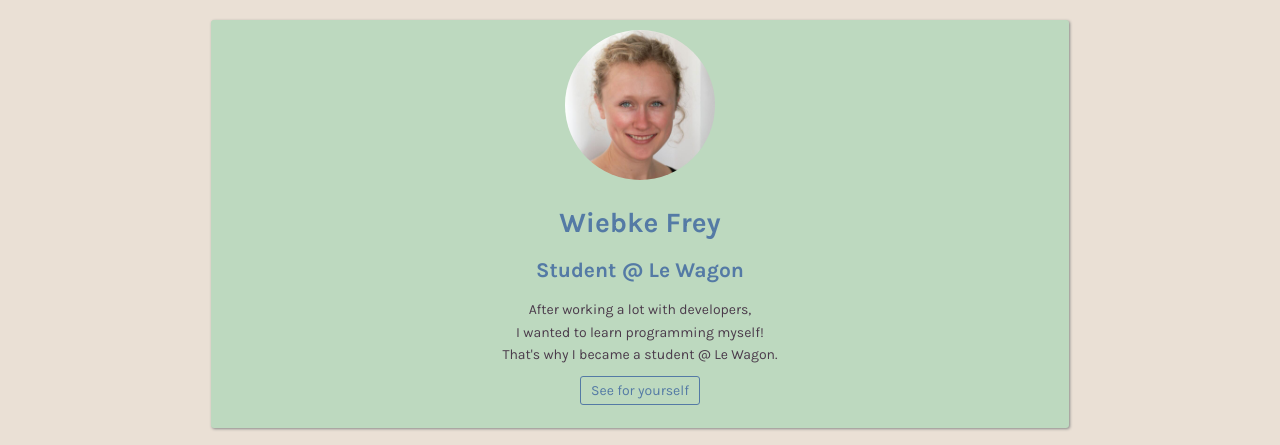
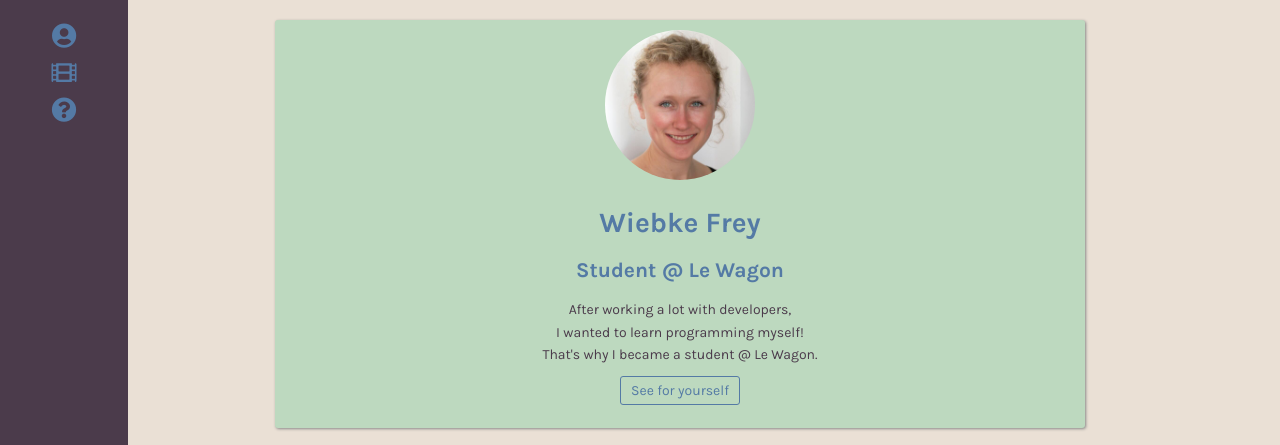
Before and after one commit to wjfrey/profile, a plain HTML site: page index.html in a window 1280 px wide. Shown: the top 445 px of the page. Drawn offline with Linux system fonts and the light colour scheme.

Commit message:
enhanced my profile with a fixed sidebar

```diff
--- a/index.html
+++ b/index.html
@@ -10,8 +10,25 @@
       <link rel="stylesheet" type="text/css" media="screen" href="style.css" />
   </head>
   <body>
-<div class="container">
-  <div class="card card-top">
+    <div id="sidebar">
+      <a href="#profile">
+        <h2>
+          <i class="fas fa-user-circle"></i>
+        </h2>
+      </a>
+      <a href="#favorite-movies">
+        <h2>
+          <i class="fas fa-film"></i>
+        </h2>
+      </a>
+      <a href="#footer">
+        <h2>
+          <i class="fas fa-question-circle"></i>
+        </h2>
+      </a>
+    </div>
+    <div id="page-content">
+      <div id="profile" class="card card-top">
           <img src="./images/wiebke.jpg" alt="Wiebke" class="circle-pic" id="profile-pic">
           <h1>Wiebke Frey</h1>
           <h2>Student @ Le Wagon</h2>
@@ -32,7 +49,7 @@
         </ul>
       </div>
       <div class="card">
-    <h2>My Favorite Movies:</h2>
+        <h2 id="favorite-movies">My Favorite Movies:</h2>
         <table>
           <tr>
             <td><img src="./images/lucky.jpg" alt="Movie: Lucky Number Slevin" class="movie-pic"></td>
@@ -58,7 +75,7 @@
         </table>
       </div>
       <div class="card">
-    <h2>About this Page</h2>
+        <h2 id="footer">About this Page</h2>
         <p>This page has been coded during the <a href="https://www.lewagon.com/program" "target="_blank">FullStack program @LeWagon</a>.
         </div>
     </div>
--- a/style.css
+++ b/style.css
@@ -97,8 +97,40 @@ td {
   margin-left: 20px;
 }
 
+/*.icon-space {
+  margin: 20px auto;
+}*/
+
+#sidebar {
+  position: fixed;
+  display: flex;
+  flex-direction: column;
+  justify-content: flex-start;
+  width: 10vw;
+  min-width: 55px;
+  left: 0;
+  top: 0;
+  bottom: 0;
+  background-color: #4B3B4B;
+  color: #EAE0D5;
+}
+
+#sidebar > a {
+  flex-basis: 0;
+  margin: 1px auto;
+  line-height: 0;
+  height: 35px;
+}
+
+#sidebar h2 {
+  font-size: 25px;
+}
+
+#page-content {
+  margin-left: 10vh;
+}
+
 @media (max-width: 700px) {
-  /* For a screen < 540px, this CSS will be read */
   td {
     display: block;
   }
@@ -124,7 +156,6 @@ td {
 }
 
 @media (max-width: 640px) {
-  /* For a screen < 540px, this CSS will be read */
   li {
     display: block;
   }
```
Lines whose indentation alone changed are shown as unchanged.
